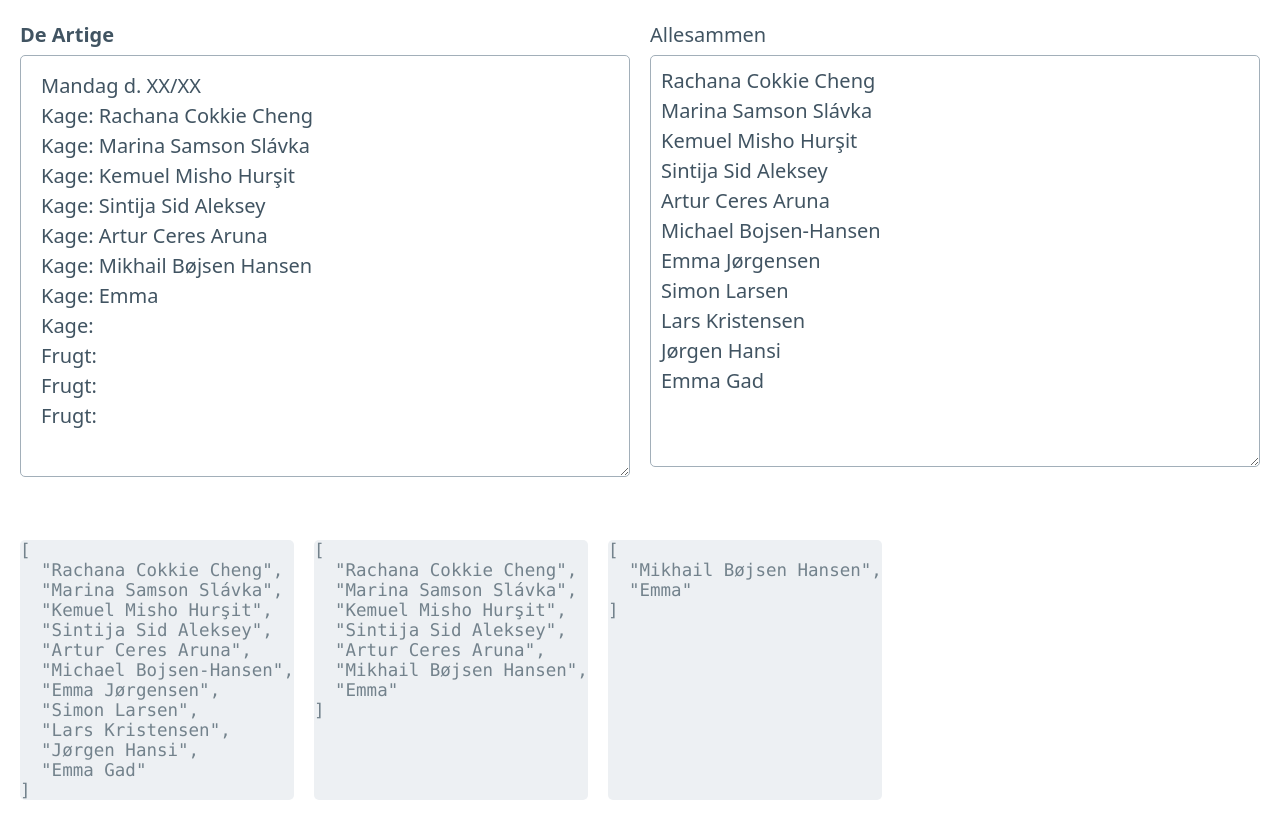
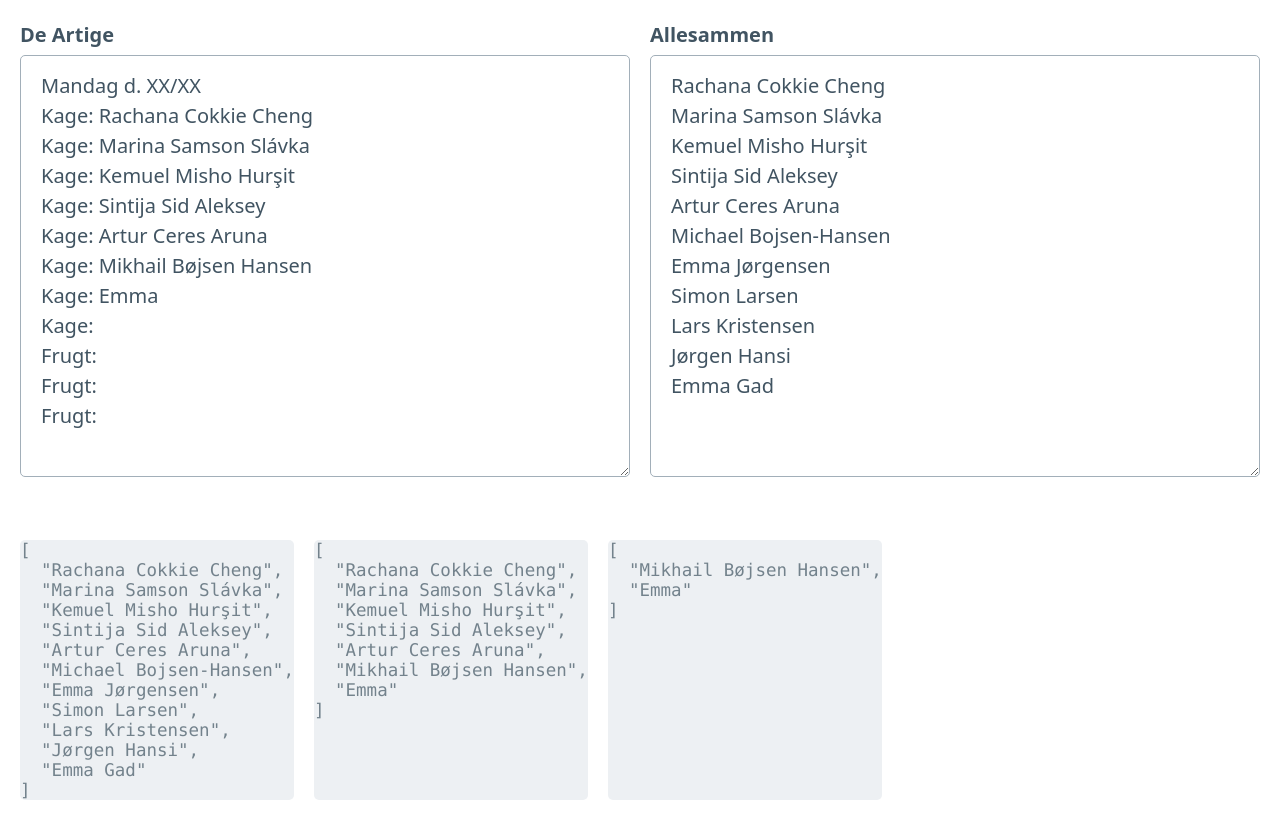
Before and after one commit to bjornnorgaard/kagelisten, a SvelteKit app: page / in a window 1280 px wide. Built offline with nearby package versions, Linux system fonts and the light colour scheme.

Commit message:
Formatting RawEveryoneInput.svelte

```diff
--- a/src/routes/RawEveryoneInput.svelte
+++ b/src/routes/RawEveryoneInput.svelte
@@ -26,6 +26,6 @@
 </script>
 
 <label class="w-full">
-    <span>Allesammen</span>
-    <textarea class="w-full p-2" rows={textareaCols} bind:value={rawEveryone} on:input={parseInput}></textarea>
+    <b>Allesammen</b>
+    <textarea rows={textareaCols} bind:value={rawEveryone} on:input={parseInput}></textarea>
 </label>
```
